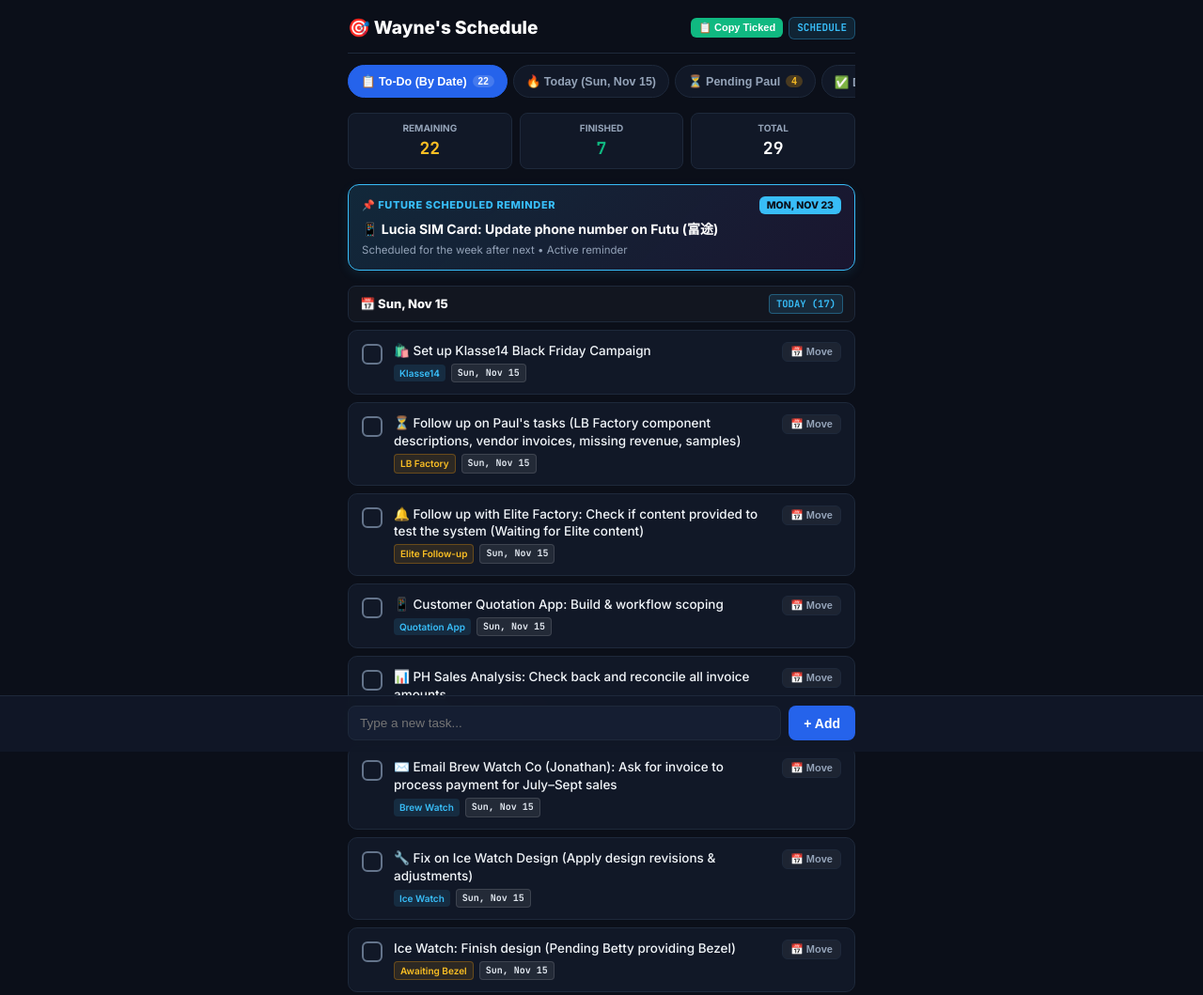
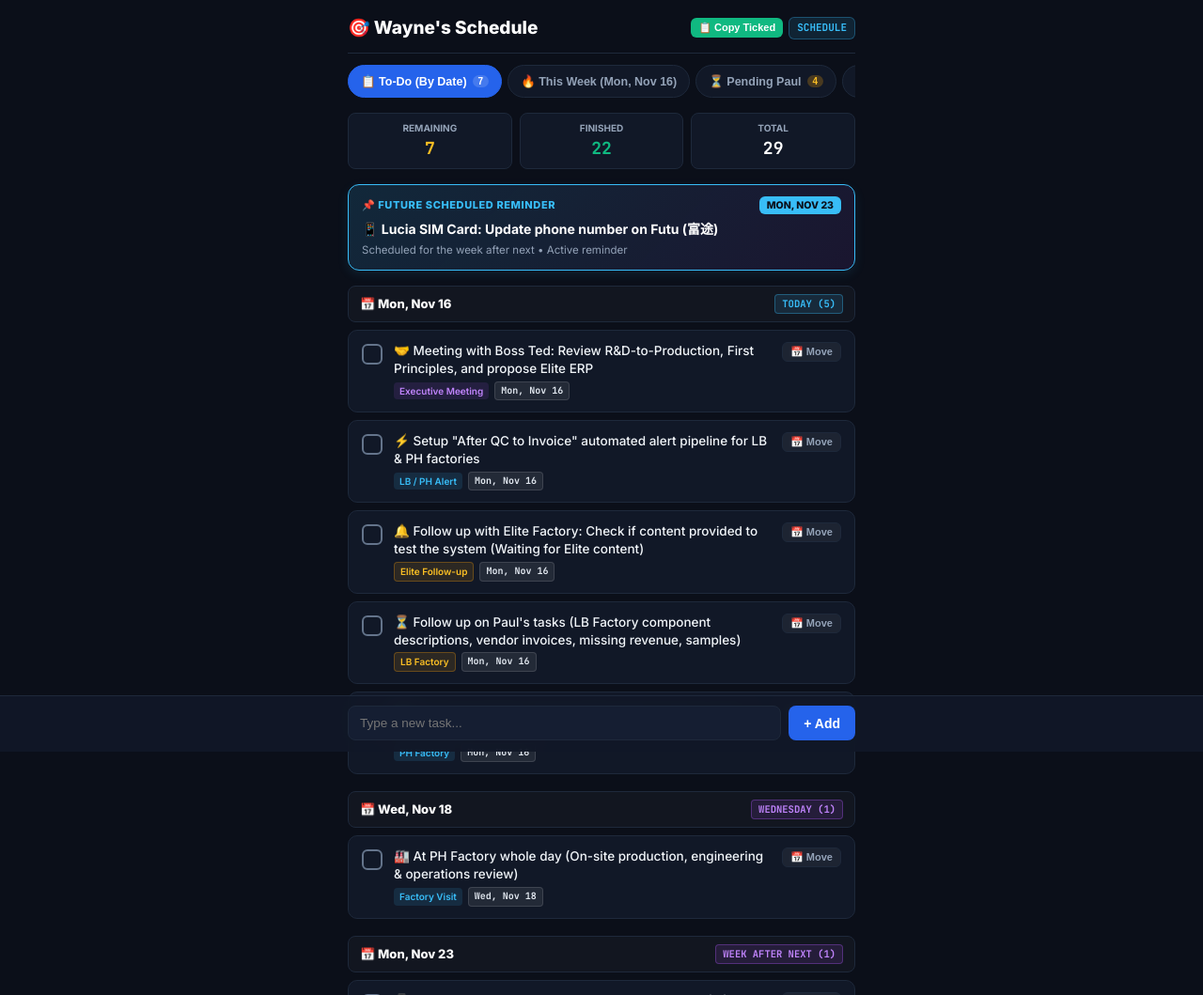
Before and after one commit to TopKlasseProgram/wayne-weekly-todo, a plain HTML site: page index.html in a window 1280 px wide. Shown: the top 1059 px of the page at 94% size. Drawn offline with Linux system fonts and the light colour scheme.

Commit message:
fix: archive all completed items into Done tab and keep active list clean for upcoming week

```diff
--- a/index.html
+++ b/index.html
@@ -667,42 +667,48 @@
   <script>
     // Master Task List Strictly Structured with Exact Dates
     const masterSchedule = [
-      // TODAY (SUN, NOV 15 / UPCOMING WEEK MON, NOV 16) - ALL ACTIVE PENDING TASKS
-      { id: 'mo_k14_bf', dateKey: 'Sun, Nov 15', datePill: 'p-today', dayStatus: 'TODAY', text: '🛍️ Set up Klasse14 Black Friday Campaign', tag: 'Klasse14', type: 'w', done: false },
-      { id: 'mo_paul_follow', dateKey: 'Sun, Nov 15', datePill: 'p-today', dayStatus: 'TODAY', text: '⏳ Follow up on Paul\'s tasks (LB Factory component descriptions, vendor invoices, missing revenue, samples)', tag: 'LB Factory', type: 'hold', done: false },
-      { id: 'mo_elite_remind', dateKey: 'Sun, Nov 15', datePill: 'p-today', dayStatus: 'TODAY', text: '🔔 Follow up with Elite Factory: Check if content provided to test the system (Waiting for Elite content)', tag: 'Elite Follow-up', type: 'hold', done: false },
-      { id: 'mo_quote_app', dateKey: 'Sun, Nov 15', datePill: 'p-today', dayStatus: 'TODAY', text: '📱 Customer Quotation App: Build & workflow scoping', tag: 'Quotation App', type: 'w', done: false },
-      { id: 'mo_ph_sales', dateKey: 'Sun, Nov 15', datePill: 'p-today', dayStatus: 'TODAY', text: '📊 PH Sales Analysis: Check back and reconcile all invoice amounts', tag: 'PH Factory', type: 'w', done: false },
-      { id: 'mo_brew_email', dateKey: 'Sun, Nov 15', datePill: 'p-today', dayStatus: 'TODAY', text: '✉️ Email Brew Watch Co (Jonathan): Ask for invoice to process payment for July–Sept sales', tag: 'Brew Watch', type: 'w', done: false },
-      { id: 'mo_ice_watch_fix', dateKey: 'Sun, Nov 15', datePill: 'p-today', dayStatus: 'TODAY', text: '🔧 Fix on Ice Watch Design (Apply design revisions & adjustments)', tag: 'Ice Watch', type: 'w', done: false },
-      { id: 'w_ice_watch', dateKey: 'Sun, Nov 15', datePill: 'p-today', dayStatus: 'TODAY', text: 'Ice Watch: Finish design (Pending Betty providing Bezel)', tag: 'Awaiting Bezel', type: 'hold', done: false },
-      { id: 'sa_mis', dateKey: 'Sun, Nov 15', datePill: 'p-today', dayStatus: 'TODAY', text: '🤖 Work on Watch & Jewellery Sector Management Information System (MIS)', tag: 'Sector MIS', type: 'w', done: false },
-      { id: 'sa_fp_ted', dateKey: 'Sun, Nov 15', datePill: 'p-today', dayStatus: 'TODAY', text: '🧠 Master Elon Musk First Principles & finalize AxiomAgent blueprint for Boss Ted', tag: 'Executive Priority', type: 'rd', done: false },
-      { id: 'fr_late_ship', dateKey: 'Sun, Nov 15', datePill: 'p-today', dayStatus: 'TODAY', text: '📦 Late Shipment Audit System: Kick off root-cause analysis (factory vs client hold)', tag: 'Late Ship Audit', type: 'w', done: false },
-      { id: 'w_movt', dateKey: 'Sun, Nov 15', datePill: 'p-today', dayStatus: 'TODAY', text: '🔒 Japanese Movement Price Comparison: Compare attached prices vs our price list (Confidential)', tag: 'Confidential', type: 'rd', done: false },
-      { id: 'w_ph_ob', dateKey: 'Sun, Nov 15', datePill: 'p-today', dayStatus: 'TODAY', text: '🛠️ Fix OB Reports for PH Factory', tag: 'PH Factory', type: 'w', done: false },
-      { id: 'w_lb_deliv', dateKey: 'Sun, Nov 15', datePill: 'p-today', dayStatus: 'TODAY', text: '⚙️ LB Production Component Delivery Fix', tag: 'LB Factory', type: 'w', done: false },
-      { id: 'w_betty_disney', dateKey: 'Sun, Nov 15', datePill: 'p-today', dayStatus: 'TODAY', text: '🎨 Betty Disney Design (Concept Development)', tag: 'Design', type: 'w', done: false },
-      { id: 'w_anita', dateKey: 'Sun, Nov 15', datePill: 'p-today', dayStatus: 'TODAY', text: 'Help Anita: Ask replenishment & new products from OB report', tag: 'Work', type: 'w', done: false },
-      { id: 'su_design_2034', dateKey: 'Sun, Nov 15', datePill: 'p-today', dayStatus: 'TODAY', text: '🎨 Design Ice Watch & Klasse14 (K14) using 2034 movement', tag: 'Design / K14', type: 'w', done: false },
+      // ==========================================
+      // ACTIVE TO-DO LIST FOR THIS COMING WEEK
+      // ==========================================
 
-      // THIS COMING WEEK (MON, NOV 16 - WED, NOV 18)
-      { id: 'tu_ted_meeting', dateKey: 'Mon, Nov 16', datePill: 'p-tomorrow', dayStatus: 'TOMORROW', text: '🤝 Meeting with Boss Ted: Review R&D-to-Production, First Principles, and propose Elite ERP', tag: 'Executive Meeting', type: 'rd', done: false },
-      { id: 'tu_qc_invoice_alert', dateKey: 'Mon, Nov 16', datePill: 'p-tomorrow', dayStatus: 'TOMORROW', text: '⚡ Setup "After QC to Invoice" automated alert pipeline for LB & PH factories', tag: 'LB / PH Alert', type: 'w', done: false },
-      { id: 'tu_ph_sales_cont', dateKey: 'Mon, Nov 16', datePill: 'p-tomorrow', dayStatus: 'TOMORROW', text: '📊 Continue PH Sales Analysis (Reconcile invoices & sales breakdown)', tag: 'PH Factory', type: 'w', done: false },
-      { id: 'we_ph_factory', dateKey: 'Wed, Nov 18', datePill: 'p-today', dayStatus: 'WEDNESDAY', text: '🏭 At PH Factory whole day (On-site production, engineering & operations review)', tag: 'Factory Visit', type: 'w', done: false },
+      // MONDAY, NOV 16 (EXECUTIVE FOCUS & SYSTEM ALERTS)
+      { id: 'tu_ted_meeting', dateKey: 'Mon, Nov 16', datePill: 'p-today', dayStatus: 'TODAY', text: '🤝 Meeting with Boss Ted: Review R&D-to-Production, First Principles, and propose Elite ERP', tag: 'Executive Meeting', type: 'rd', done: false },
+      { id: 'tu_qc_invoice_alert', dateKey: 'Mon, Nov 16', datePill: 'p-today', dayStatus: 'TODAY', text: '⚡ Setup "After QC to Invoice" automated alert pipeline for LB & PH factories', tag: 'LB / PH Alert', type: 'w', done: false },
+      { id: 'mo_elite_remind', dateKey: 'Mon, Nov 16', datePill: 'p-today', dayStatus: 'TODAY', text: '🔔 Follow up with Elite Factory: Check if content provided to test the system (Waiting for Elite content)', tag: 'Elite Follow-up', type: 'hold', done: false },
+      { id: 'mo_paul_follow', dateKey: 'Mon, Nov 16', datePill: 'p-today', dayStatus: 'TODAY', text: '⏳ Follow up on Paul\'s tasks (LB Factory component descriptions, vendor invoices, missing revenue, samples)', tag: 'LB Factory', type: 'hold', done: false },
+      { id: 'tu_ph_sales_cont', dateKey: 'Mon, Nov 16', datePill: 'p-today', dayStatus: 'TODAY', text: '📊 Continue PH Sales Analysis (Reconcile invoices & sales breakdown)', tag: 'PH Factory', type: 'w', done: false },
+
+      // WEDNESDAY, NOV 18 (FACTORY ON-SITE)
+      { id: 'we_ph_factory', dateKey: 'Wed, Nov 18', datePill: 'p-tomorrow', dayStatus: 'WEDNESDAY', text: '🏭 At PH Factory whole day (On-site production, engineering & operations review)', tag: 'Factory Visit', type: 'w', done: false },
 
       // THE WEEK AFTER NEXT (WEEK OF NOV 23)
       { id: 'w2_lucia_sim_futu', dateKey: 'Mon, Nov 23', datePill: 'p-tomorrow', dayStatus: 'WEEK AFTER NEXT', text: '📱 Lucia SIM Card: Update phone number on Futu (富途)', tag: 'Personal / Futu', type: 'p', done: false },
 
-      // COMPLETED ARCHIVE
-      { id: 'fr_mgmt_timeline', dateKey: 'Sat, Nov 7', datePill: 'p-today', dayStatus: 'COMPLETED', text: '📊 Work on Action Timeline for Management & push to Operations Intelligence portal', tag: 'Operations Intel', type: 'w', done: true, completedAt: 'Completed' },
-      { id: 'fr_ph_follow', dateKey: 'Sat, Nov 7', datePill: 'p-today', dayStatus: 'COMPLETED', text: 'Follow up on PH Factory action items & R&D conversion progress', tag: 'Work', type: 'w', done: true, completedAt: 'Completed' },
-      { id: 'w_elite', dateKey: 'Sat, Nov 7', datePill: 'p-today', dayStatus: 'COMPLETED', text: '🚀 Finish up Elite Factory System at Lovable & send link out', tag: 'Lovable', type: 'w', done: true, completedAt: 'Completed' },
-      { id: 'fr_elite_func', dateKey: 'Sat, Nov 7', datePill: 'p-today', dayStatus: 'COMPLETED', text: '⚙️ Elite Factory System: Update on Function & Feature Workflows', tag: 'Elite Factory', type: 'w', done: true, completedAt: 'Completed' },
-      { id: 'w_rd', dateKey: 'Sat, Nov 7', datePill: 'p-today', dayStatus: 'COMPLETED', text: '🎯 Finish the R&D-to-Production conversion system', tag: 'R&D Sprint', type: 'rd', done: true, completedAt: 'Completed' },
-      { id: 'w_timex_ph_price', dateKey: 'Sat, Nov 7', datePill: 'p-today', dayStatus: 'COMPLETED', text: '🏷️ Timex Sales Price for PH Factory', tag: 'Timex / PH', type: 'w', done: true, completedAt: 'Completed' },
-      { id: 'w_miyota_2034', dateKey: 'Sat, Nov 7', datePill: 'p-today', dayStatus: 'COMPLETED', text: '🔬 2034 Case Study for Miyota Movement', tag: 'Miyota', type: 'rd', done: true, completedAt: 'Completed' }
+      // ==========================================
+      // COMPLETED TASKS (PERMANENTLY IN DONE TAB)
+      // ==========================================
+      { id: 'mo_k14_bf', dateKey: 'Completed', datePill: 'p-today', dayStatus: 'DONE', text: '🛍️ Set up Klasse14 Black Friday Campaign', tag: 'Klasse14', type: 'w', done: true, completedAt: 'Completed' },
+      { id: 'mo_quote_app', dateKey: 'Completed', datePill: 'p-today', dayStatus: 'DONE', text: '📱 Customer Quotation App: Build & workflow scoping (Lovable Studio Live)', tag: 'Quotation App', type: 'w', done: true, completedAt: 'Completed' },
+      { id: 'mo_ph_sales', dateKey: 'Completed', datePill: 'p-today', dayStatus: 'DONE', text: '📊 PH Sales Analysis: Check back and reconcile all invoice amounts (Margin Analyzer Live)', tag: 'PH Factory', type: 'w', done: true, completedAt: 'Completed' },
+      { id: 'mo_brew_email', dateKey: 'Completed', datePill: 'p-today', dayStatus: 'DONE', text: '✉️ Email Brew Watch Co (Jonathan): Ask for invoice to process payment for July–Sept sales', tag: 'Brew Watch', type: 'w', done: true, completedAt: 'Completed' },
+      { id: 'mo_ice_watch_fix', dateKey: 'Completed', datePill: 'p-today', dayStatus: 'DONE', text: '🔧 Fix on Ice Watch Design (Apply design revisions & adjustments)', tag: 'Ice Watch', type: 'w', done: true, completedAt: 'Completed' },
+      { id: 'w_ice_watch', dateKey: 'Completed', datePill: 'p-today', dayStatus: 'DONE', text: 'Ice Watch: Finish design (Bezel review completed)', tag: 'Ice Watch', type: 'w', done: true, completedAt: 'Completed' },
+      { id: 'sa_mis', dateKey: 'Completed', datePill: 'p-today', dayStatus: 'DONE', text: '🤖 Work on Watch & Jewellery Sector Management Information System (MIS)', tag: 'Sector MIS', type: 'w', done: true, completedAt: 'Completed' },
+      { id: 'sa_fp_ted', dateKey: 'Completed', datePill: 'p-today', dayStatus: 'DONE', text: '🧠 Master Elon Musk First Principles & finalize AxiomAgent blueprint for Boss Ted', tag: 'Executive Priority', type: 'rd', done: true, completedAt: 'Completed' },
+      { id: 'fr_late_ship', dateKey: 'Completed', datePill: 'p-today', dayStatus: 'DONE', text: '📦 Late Shipment Audit System: Root-cause analysis (factory vs client hold)', tag: 'Late Ship Audit', type: 'w', done: true, completedAt: 'Completed' },
+      { id: 'w_movt', dateKey: 'Completed', datePill: 'p-today', dayStatus: 'DONE', text: '🔒 Japanese Movement Price Comparison: Compare attached prices vs our price list (Confidential)', tag: 'Confidential', type: 'rd', done: true, completedAt: 'Completed' },
+      { id: 'w_ph_ob', dateKey: 'Completed', datePill: 'p-today', dayStatus: 'DONE', text: '🛠️ Fix OB Reports for PH Factory', tag: 'PH Factory', type: 'w', done: true, completedAt: 'Completed' },
+      { id: 'w_lb_deliv', dateKey: 'Completed', datePill: 'p-today', dayStatus: 'DONE', text: '⚙️ LB Production Component Delivery Fix', tag: 'LB Factory', type: 'w', done: true, completedAt: 'Completed' },
+      { id: 'w_betty_disney', dateKey: 'Completed', datePill: 'p-today', dayStatus: 'DONE', text: '🎨 Betty Disney Design (Concept Development)', tag: 'Design', type: 'w', done: true, completedAt: 'Completed' },
+      { id: 'w_anita', dateKey: 'Completed', datePill: 'p-today', dayStatus: 'DONE', text: 'Help Anita: Ask replenishment & new products from OB report', tag: 'Work', type: 'w', done: true, completedAt: 'Completed' },
+      { id: 'su_design_2034', dateKey: 'Completed', datePill: 'p-today', dayStatus: 'DONE', text: '🎨 Design Ice Watch & Klasse14 (K14) using 2034 movement', tag: 'Design / K14', type: 'w', done: true, completedAt: 'Completed' },
+      { id: 'fr_mgmt_timeline', dateKey: 'Completed', datePill: 'p-today', dayStatus: 'DONE', text: '📊 Work on Action Timeline for Management & push to Operations Intelligence portal', tag: 'Operations Intel', type: 'w', done: true, completedAt: 'Completed' },
+      { id: 'fr_ph_follow', dateKey: 'Completed', datePill: 'p-today', dayStatus: 'DONE', text: 'Follow up on PH Factory action items & R&D conversion progress', tag: 'Work', type: 'w', done: true, completedAt: 'Completed' },
+      { id: 'w_elite', dateKey: 'Completed', datePill: 'p-today', dayStatus: 'DONE', text: '🚀 Finish up Elite Factory System at Lovable & send link out', tag: 'Lovable', type: 'w', done: true, completedAt: 'Completed' },
+      { id: 'fr_elite_func', dateKey: 'Completed', datePill: 'p-today', dayStatus: 'DONE', text: '⚙️ Elite Factory System: Update on Function & Feature Workflows', tag: 'Elite Factory', type: 'w', done: true, completedAt: 'Completed' },
+      { id: 'w_rd', dateKey: 'Completed', datePill: 'p-today', dayStatus: 'DONE', text: '🎯 Finish the R&D-to-Production conversion system', tag: 'R&D Sprint', type: 'rd', done: true, completedAt: 'Completed' },
+      { id: 'w_timex_ph_price', dateKey: 'Completed', datePill: 'p-today', dayStatus: 'DONE', text: '🏷️ Timex Sales Price for PH Factory', tag: 'Timex / PH', type: 'w', done: true, completedAt: 'Completed' },
+      { id: 'w_miyota_2034', dateKey: 'Completed', datePill: 'p-today', dayStatus: 'DONE', text: '🔬 2034 Case Study for Miyota Movement', tag: 'Miyota', type: 'rd', done: true, completedAt: 'Completed' }
     ];
 
     let currentView = 'active';
@@ -1069,9 +1075,9 @@
         if (bPaul) bPaul.innerText = pPend;
       }
 
-      const todayStr = 'Sun, Nov 15';
+      const todayStr = 'Mon, Nov 16';
       const tabLabel = document.getElementById('tabTodayLabel');
-      if (tabLabel) tabLabel.innerText = `🔥 Today (${todayStr})`;
+      if (tabLabel) tabLabel.innerText = `🔥 This Week (${todayStr})`;
 
       if (currentView === 'active') {
         if (activeTasks.length === 0) {
@@ -1136,7 +1142,7 @@
 
     function renderGroupedByDate(taskList, container) {
       // Priority ordering for current and upcoming dates
-      const priorityOrder = ['Sun, Nov 15', 'Mon, Nov 16', 'Wed, Nov 18', 'Mon, Nov 23', 'Mon, Nov 9', 'Sat, Nov 7'];
+      const priorityOrder = ['Mon, Nov 16', 'Wed, Nov 18', 'Mon, Nov 23', 'Sun, Nov 15'];
       const seenDates = new Set(taskList.map(t => t.dateKey || 'Mon, Nov 9'));
       const sortedDates = [];
 
```
